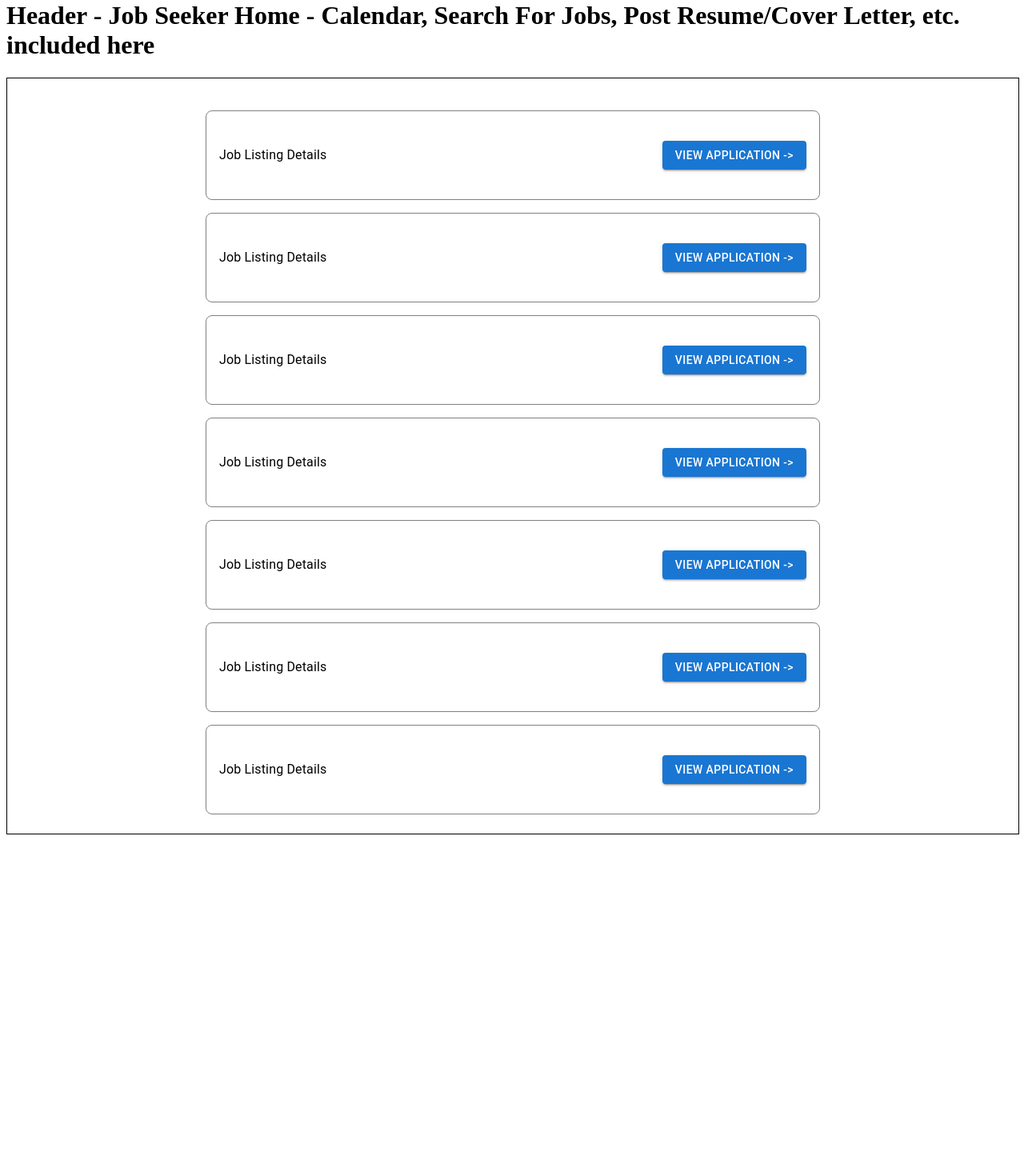
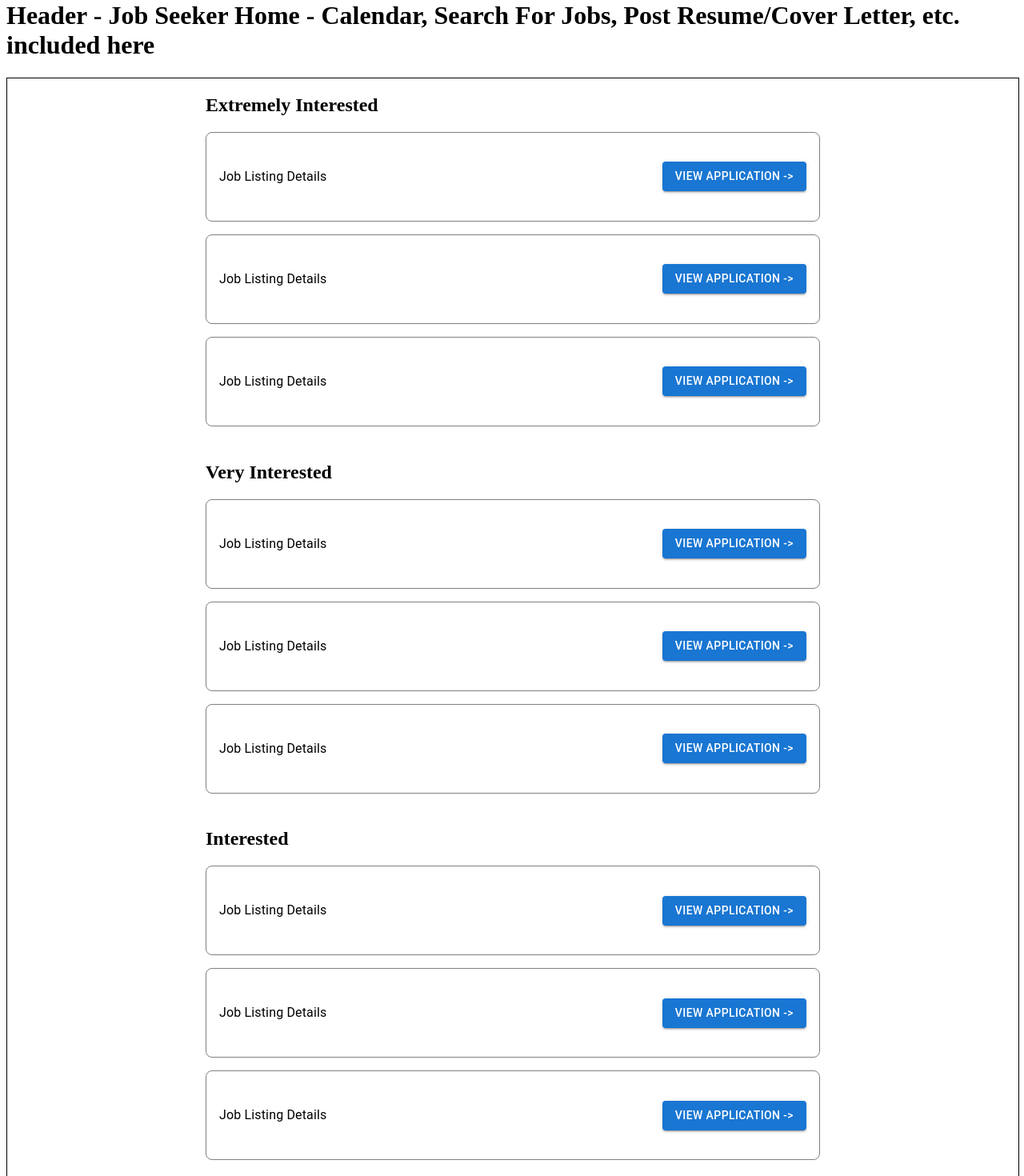
Before and after one commit to Lake-Natron/Pursuit, a Next.js app: page /homeJobSeeker in a window 1280 px wide. Shown: the part 20-1490 px from the top of the page at 80% size. Before the commit the page ends 1071 px from the top, so only its background shows below. Built offline with nearby package versions, Linux system fonts and the light colour scheme.

Commit message:
break up job listing sections

```diff
--- a/pages/homeJobSeeker.jsx
+++ b/pages/homeJobSeeker.jsx
@@ -5,7 +5,7 @@ import Box from '@mui/material/Box';
 import Container from '@mui/material/Box';
 import List from '@mui/material/List';
 import ListItem from '@mui/material/ListItem';
-import JobSeekerJobListCard from '../src/JobSeekerJobListCard'
+import JobSeekerJobListCard from '../src/JobSeekerJobListCard';
 
 const HomeJobSeeker = () => {
   const [jobListings, setJobListings] = useState([]);
@@ -23,14 +23,23 @@ const HomeJobSeeker = () => {
     </div>
     <Box sx={{width: '100%', minWidth: 480, display: 'flex', alignItems: 'center', justifyContent: 'center', border: '1px solid'}}>
       <nav aria-label="job-list-container">
-        <List sx={{mt: 4}}>
+        <h2>Extremely Interested</h2>
+        <List sx={{mt: -1}}>
           {jobListings.map((listing, index) =>
             <JobSeekerJobListCard listing={listing} key={index} />
           )}
           <JobSeekerJobListCard />
           <JobSeekerJobListCard />
           <JobSeekerJobListCard />
+        </List>
+        <h2>Very Interested</h2>
+        <List sx={{mt: -1}}>
           <JobSeekerJobListCard />
+          <JobSeekerJobListCard />
+          <JobSeekerJobListCard />
+        </List>
+        <h2>Interested</h2>
+        <List sx={{mt: -1}}>
           <JobSeekerJobListCard />
           <JobSeekerJobListCard />
           <JobSeekerJobListCard />
```
